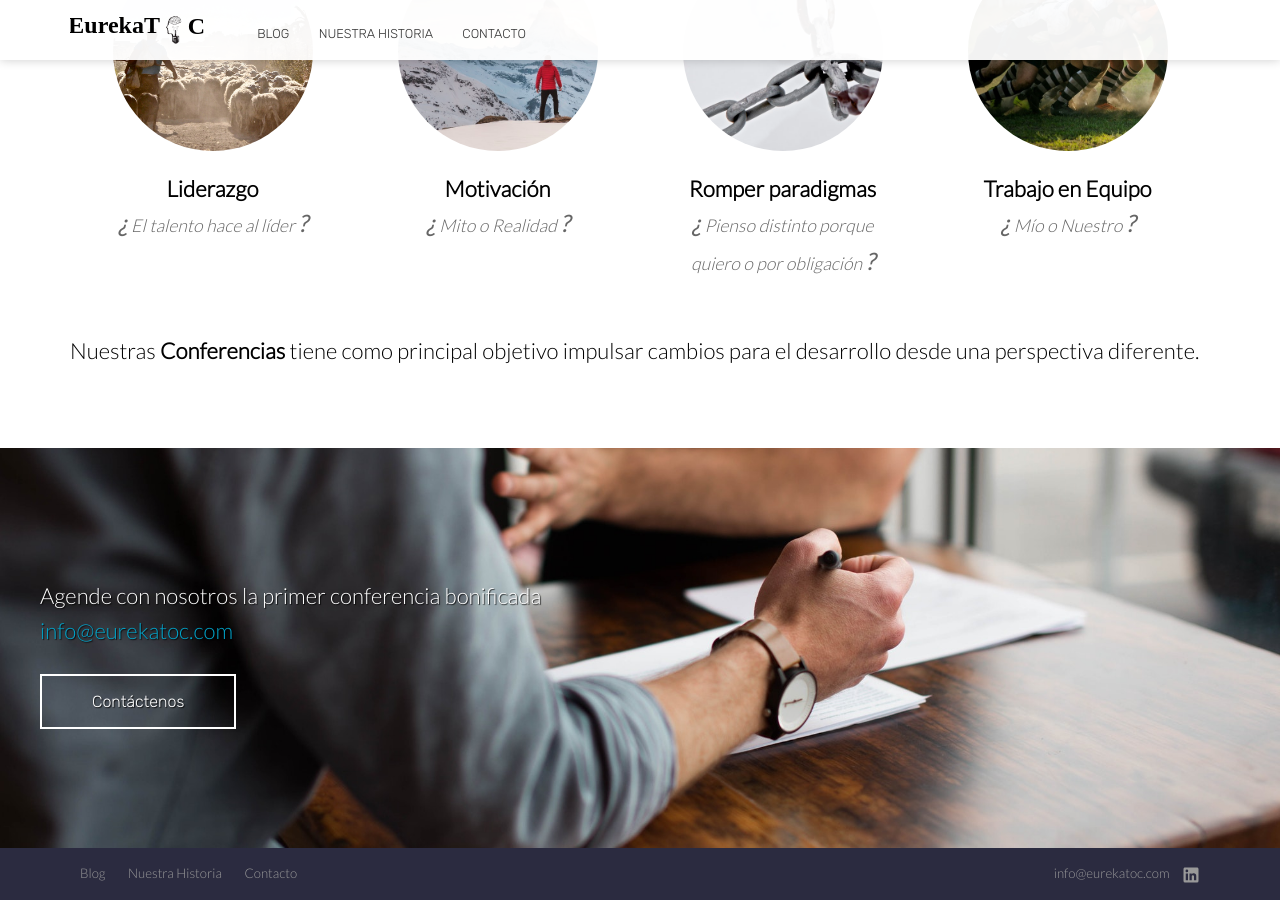
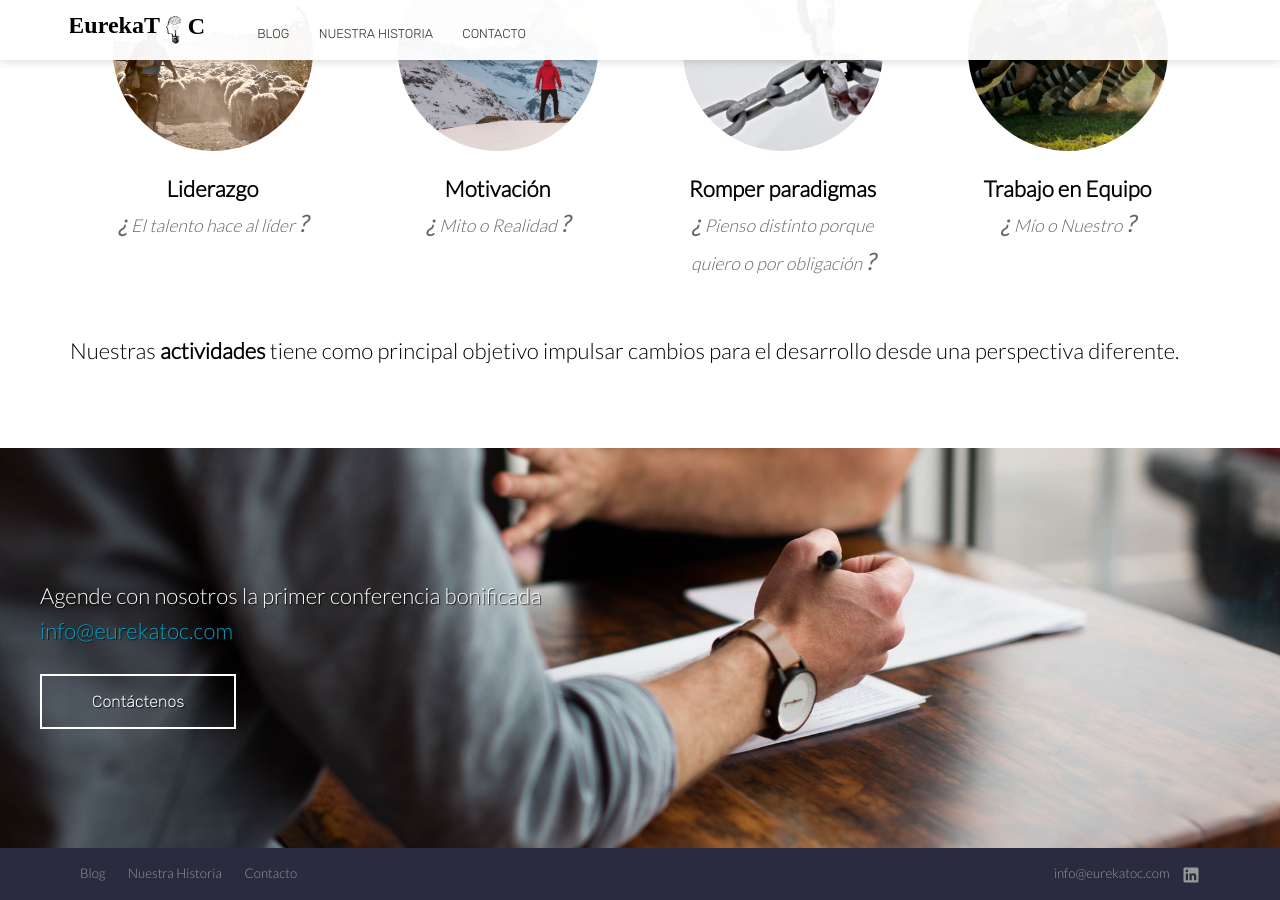
Before and after one commit to crisdesplats/eurekatalks, a Jekyll site: the page built from index.html, in a window 1280 px wide and 900 px high, scrolled down 1175 px. Built offline with Jekyll 4.4.1, drawn with Linux system fonts in a browser that asks for light colours; nearby versions of some CDN libraries.

Commit message:
cambio menor

```diff
--- a/index.html
+++ b/index.html
@@ -62,7 +62,7 @@ bottom_image: /images/landing-footer.jpg
 						</li>
 					{% endfor %}
 				</ul>
-				<p class="editable">Nuestras <strong>Conferencias</strong> tiene como principal objetivo impulsar cambios para el desarrollo desde
+				<p class="editable">Nuestras <strong>actividades</strong> tiene como principal objetivo impulsar cambios para el desarrollo desde
 						una perspectiva diferente. </p>
 			</div>
 	</section>
```
